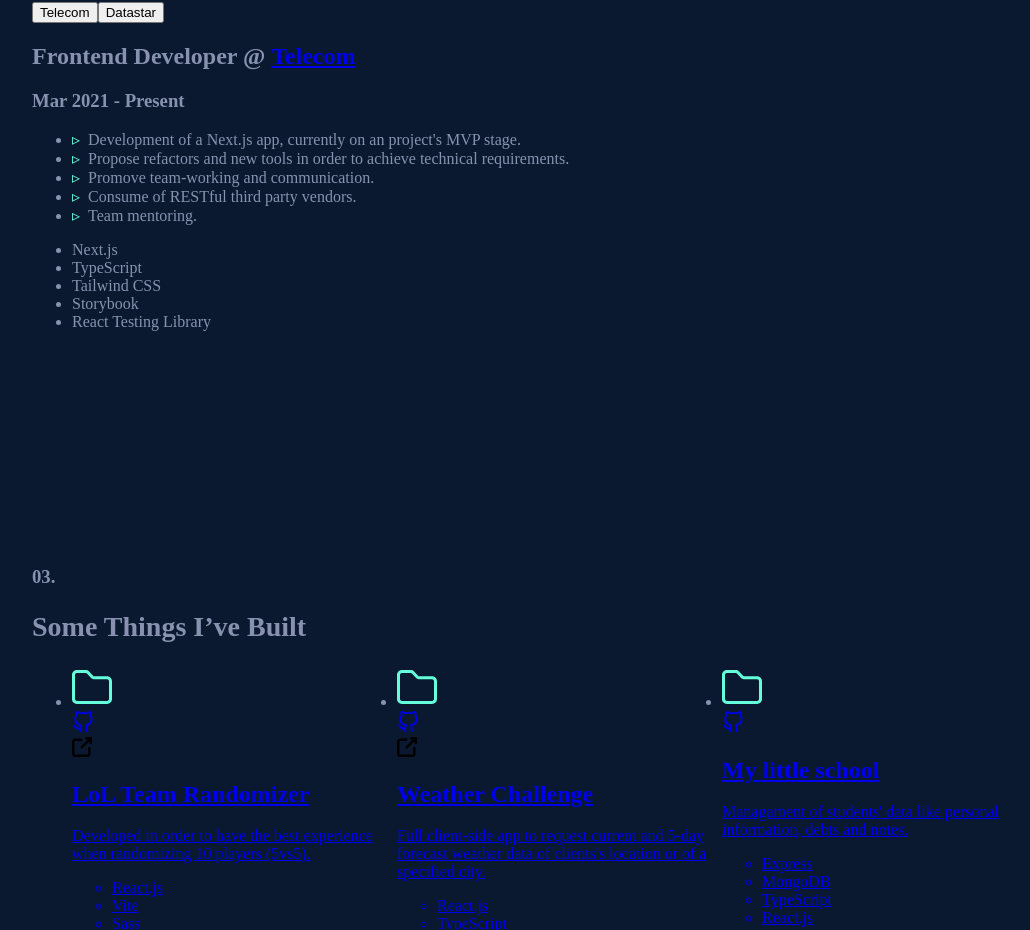
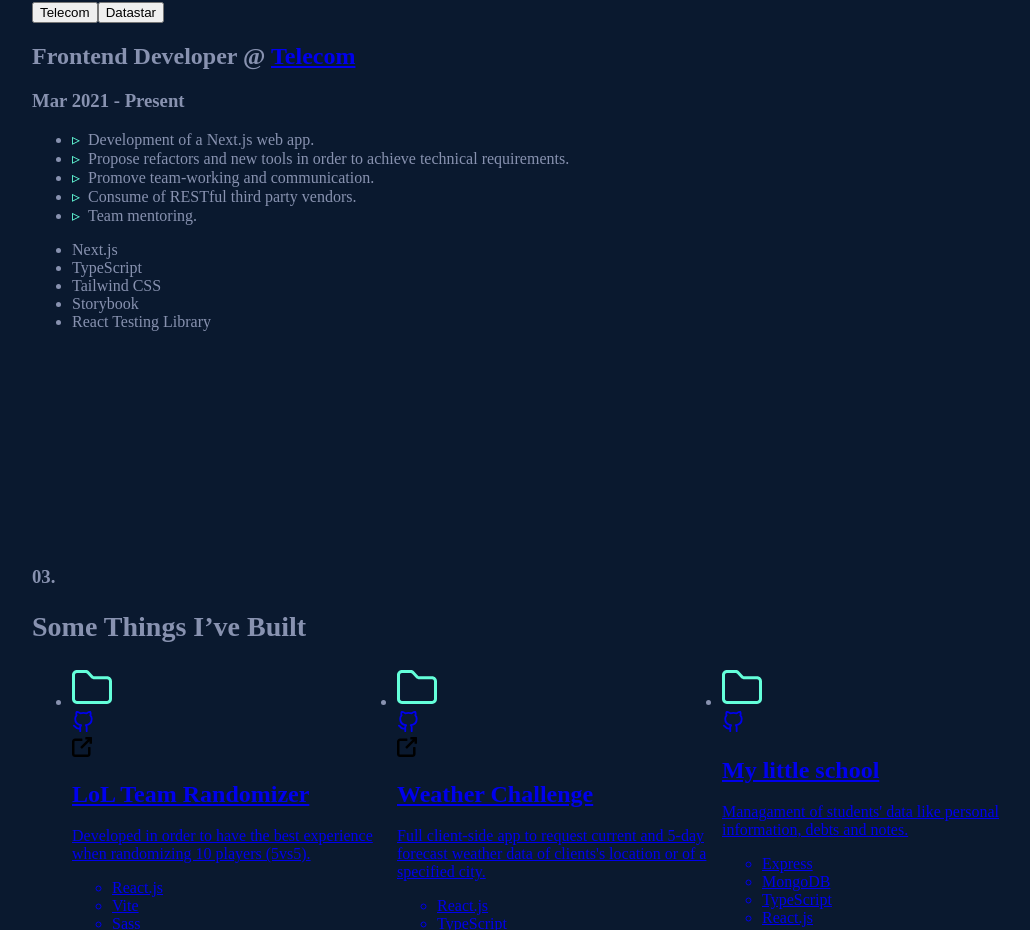
Before and after one commit to lausoffici/portfolio, a Next.js app: page / in a window 1280 px wide. Shown: the part 1772-2702 px from the top of the page, without its empty margins (108-1138 px from the left). Built offline with nearby package versions, Linux system fonts and the light colour scheme.

Commit message:
update text

```diff
--- a/sections/Works.jsx
+++ b/sections/Works.jsx
@@ -10,7 +10,7 @@ const data = [
     },
     range: 'Mar 2021 - Present',
     tasks: [
-      "Development of a Next.js app, currently on an project's MVP stage.",
+      'Development of a Next.js web app.',
       'Propose refactors and new tools in order to achieve technical requirements.',
       'Promove team-working and communication.',
       'Consume of RESTful third party vendors.',
```
